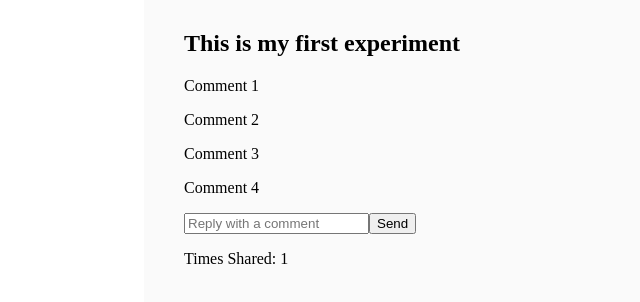
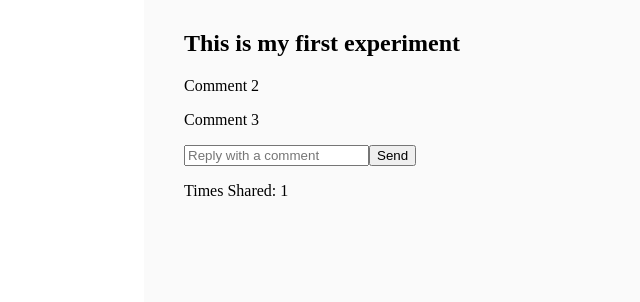
Before and after one commit to tiimgreen/labstep-test, a React app: page / in a window 1280 px wide. Shown: the top 302 px of the page, without its empty margins (126-766 px from the left). Built offline with nearby package versions, Linux system fonts and the light colour scheme; the HTML template or start-up script is replaced by a standard one.

Commit message:
only show verified comments

```diff
--- a/src/Experiment.js
+++ b/src/Experiment.js
@@ -54,7 +54,7 @@ class Experiment extends Component {
     3. Append a fullName ( concatenation of first and second name ) field to the author of your verified comments
     4. Style the comment-bar according to specs
     */
-    const comments = this.state.thread.comments
+    const comments = this.state.thread.comments.filter(comment => comment.verified)
     const timesShared = 1
     /* END TO-DO */
 
```
